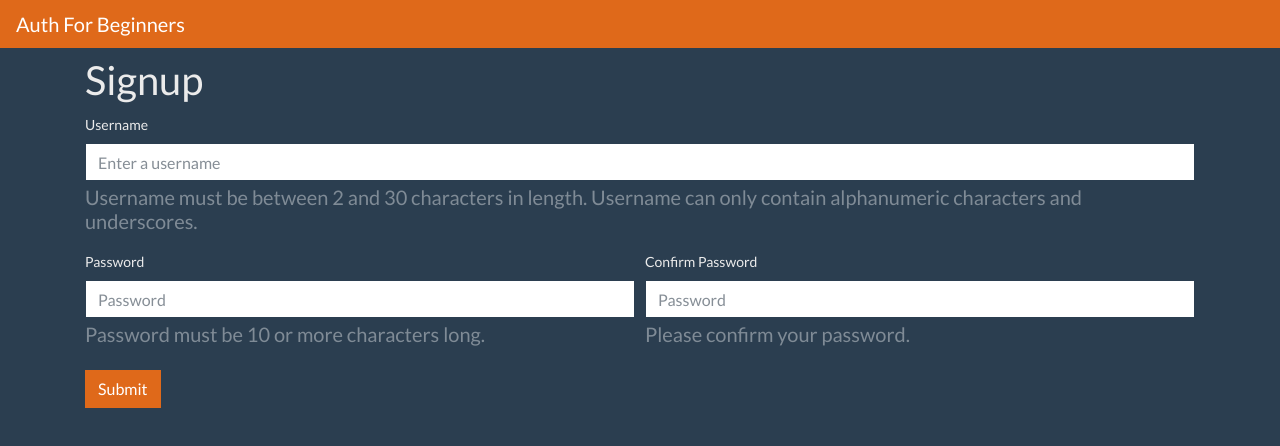
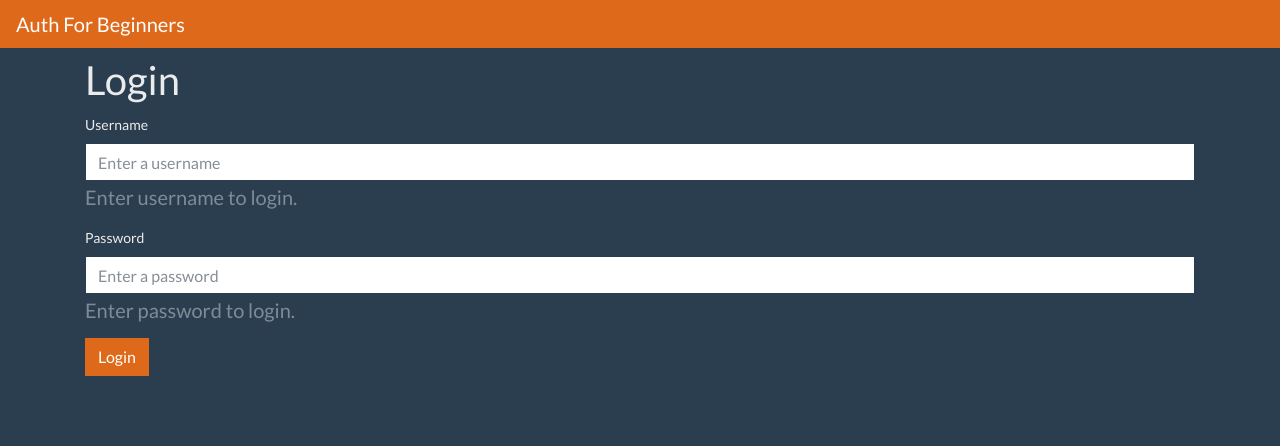
Before and after one commit to vmustillo/CG-Auth-for-Noobs, a Vue app in the folder client/: page /#/login in a window 1280 px wide. Before the commit this address led to /#/signup. Shown: the top 446 px of the page. Built offline with nearby package versions, Linux system fonts and the light colour scheme.

Commit message:
Finished login page that redirects to dashboard.  Stores signed JWT in local storage on client

```diff
--- a/client/src/views/Login.vue
+++ b/client/src/views/Login.vue
@@ -14,6 +14,7 @@
           id="username"
           aria-describedby="usernameHelp"
           placeholder="Enter a username"
+          autocomplete="on"
           required
         >
         <h5 id="usernameHelp" class="form-text text-muted">Enter username to login.</h5>
@@ -27,6 +28,7 @@
           id="password"
           aria-describedby="passwordHelp"
           placeholder="Enter a password"
+          autocomplete="on"
           required
         >
         <h5 id="passwordHelp" class="form-text text-muted">Enter password to login.</h5>
@@ -51,10 +53,6 @@ const schema = Joi.object().keys({
     .trim()
     .min(10)
     .required(),
-  confirmPassword: Joi.string()
-    .trim()
-    .min(10)
-    .required()
 });
 
 
@@ -85,13 +83,14 @@ export default {
           if (response.ok) {
             return response.json();
           }
-
           response.json().then(error => {
             throw new Error(error.message);
           });
         })
-          .then(user => {
-            this.$router.push('/login');
+        .then((result) => {
+          console.log(result);
+          localStorage.token = result.token;
+          this.$router.push('/dashboard');
         })
         .catch(error => {
           this.errorMessage = error.message;
@@ -107,6 +106,7 @@ export default {
       if (result.error.message.includes('username')) {
         this.errorMessage = 'Username is invalid';
       } else {
+        console.log(result.error.message);
         this.errorMessage = 'Password is invalid';
       }
       return false;
```
Lines whose indentation alone changed are shown as unchanged.
